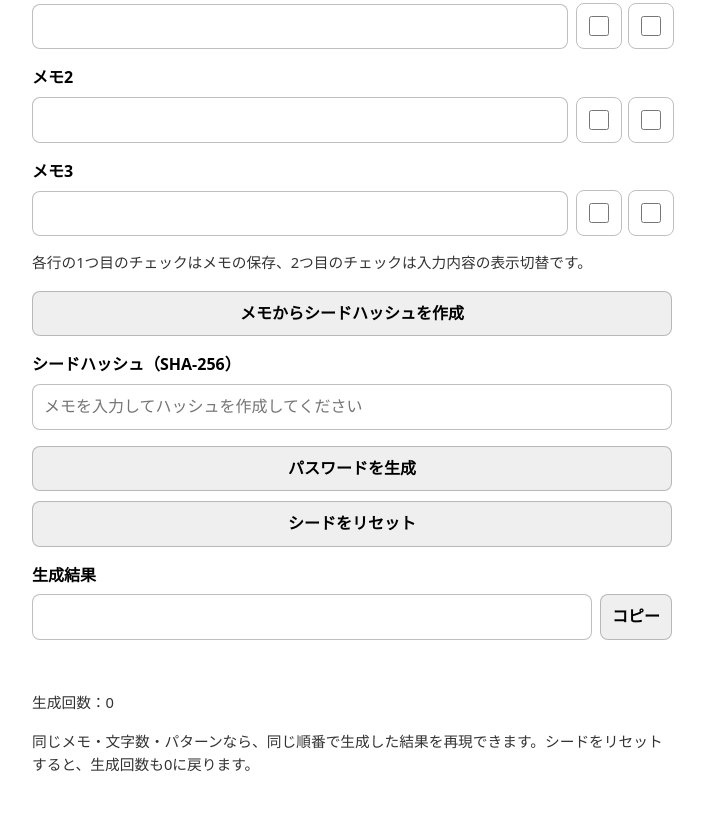
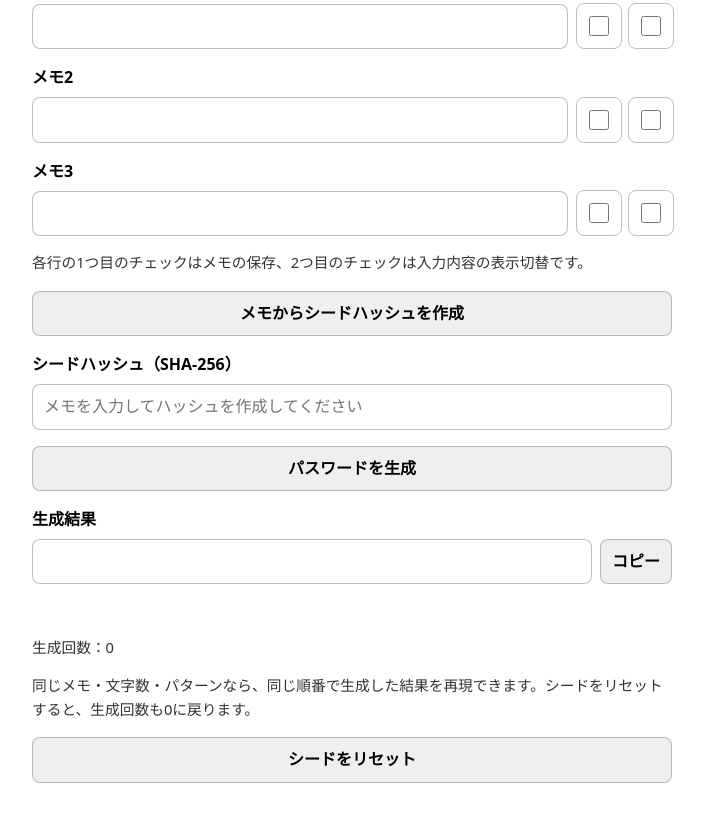
Before and after one commit to KskOHTA/pwgPWA, a plain HTML site: page index.html in a window 1280 px wide. Shown: the part 450-1272 px from the top of the page, without its empty margins (288-993 px from the left). Drawn offline with Linux system fonts and the light colour scheme.

Commit message:
Move seed reset button below the page explanation

```diff
--- a/index.html
+++ b/index.html
@@ -78,10 +78,7 @@
     <label for="seedHash">シードハッシュ（SHA-256）</label>
     <input id="seedHash" type="text" readonly placeholder="メモを入力してハッシュを作成してください">
 
-    <div class="buttons">
-      <button id="generate" type="button">パスワードを生成</button>
-      <button id="reset" type="button">シードをリセット</button>
-    </div>
+    <div class="buttons"><button id="generate" type="button">パスワードを生成</button></div>
 
     <label for="result">生成結果</label>
     <div class="result-row">
@@ -92,6 +89,8 @@
     <p id="status" class="muted" aria-live="polite"></p>
     <p id="count" class="muted">生成回数：0</p>
     <p class="muted">同じメモ・文字数・パターンなら、同じ順番で生成した結果を再現できます。シードをリセットすると、生成回数も0に戻ります。</p>
+
+    <div class="buttons"><button id="reset" type="button">シードをリセット</button></div>
   </main>
 
   <script>
```
